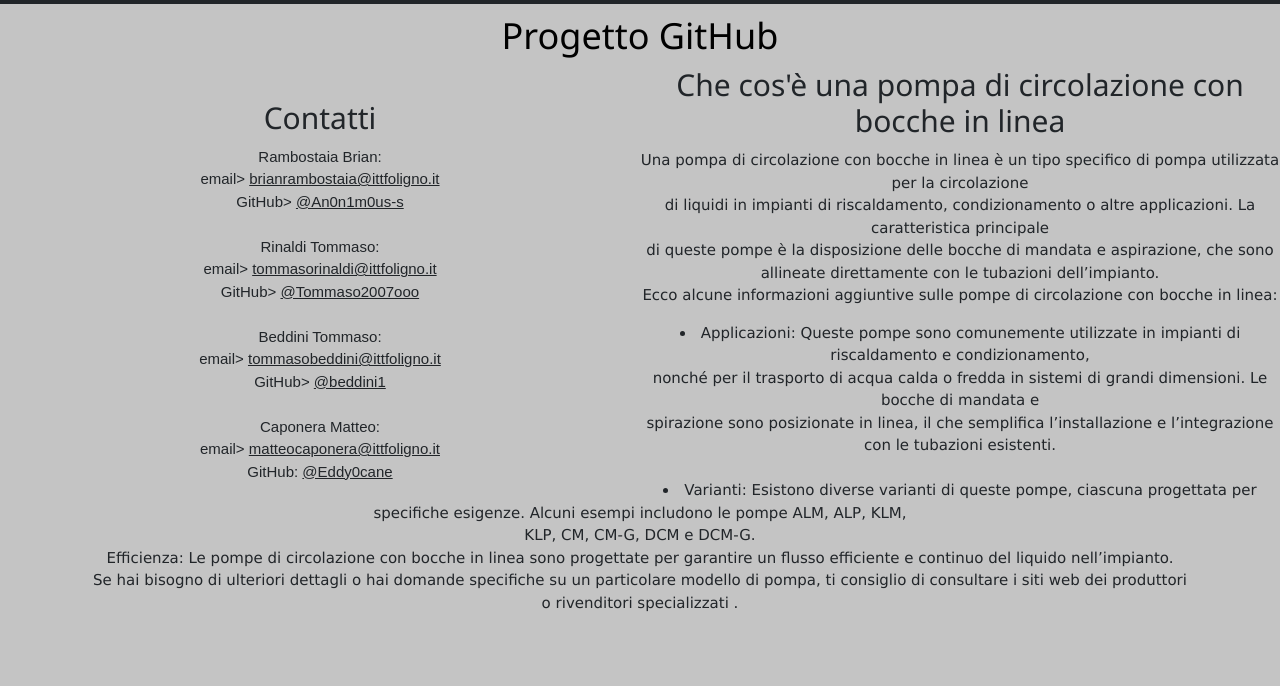
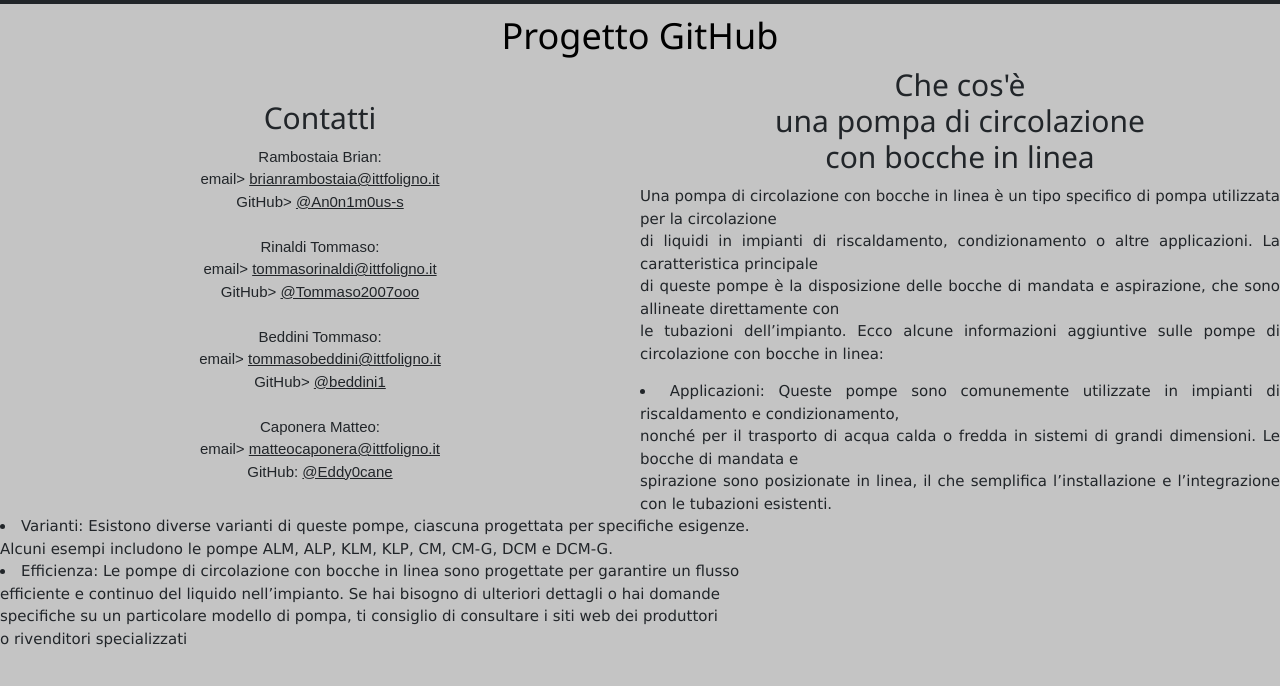
Before and after one commit to An0n1m0us-s/SchoolProject, a plain HTML site: page Index.html in a window 1280 px wide. Shown: the part 60-746 px from the top of the page. Drawn offline with nearby package versions, Linux system fonts and the light colour scheme.

Commit message:
Modifica del file .html

```diff
--- a/Index.html
+++ b/Index.html
@@ -43,7 +43,7 @@
     <div class="split2">
       <div>
         <br>
-        <h2>Contatti</h2>
+        <h2 align="center">Contatti</h2>
         <p style="font-family: Arial;">
             Rambostaia Brian: <br>
             email> <a href="mailto:brianrambostaia@ittfoligno.it">brianrambostaia@ittfoligno.it</a><br>
@@ -64,31 +64,36 @@
       </div>
       </div>
       <div>
-        <h2>Che cos'è una pompa di circolazione con bocche in linea</h2>
-        <p>
+        <h2 align="center">
+          Che cos'è <br>
+          una pompa di circolazione <br>
+          con bocche in linea
+        </h2>
+        <p style="text-align: justify;">
             Una pompa di circolazione con bocche in linea è un tipo specifico di pompa utilizzata per la circolazione <br>
             di liquidi in impianti di riscaldamento, condizionamento o altre applicazioni. La caratteristica principale <br>
-            di queste pompe è la disposizione delle bocche di mandata e aspirazione, che sono allineate direttamente con le tubazioni dell’impianto. <br>
+            di queste pompe è la disposizione delle bocche di mandata e aspirazione, che sono allineate direttamente con <br>
+            le tubazioni dell’impianto. Ecco alcune informazioni aggiuntive sulle pompe di circolazione con bocche in linea:
 
-            Ecco alcune informazioni aggiuntive sulle pompe di circolazione con bocche in linea: <br>
-
-        <li>
-        Applicazioni: Queste pompe sono comunemente utilizzate in impianti di riscaldamento e condizionamento, <br>
-        nonché per il trasporto di acqua calda o fredda in sistemi di grandi dimensioni. Le bocche di mandata e  <br>
-        spirazione sono posizionate in linea, il che semplifica l’installazione e l’integrazione con le tubazioni esistenti.
-        </li>
-        <br>
-        <li>
-        Varianti: Esistono diverse varianti di queste pompe, ciascuna progettata per specifiche esigenze. Alcuni esempi includono le pompe ALM, ALP, KLM, <br>
-        KLP, CM, CM-G, DCM e DCM-G.
-        <br>
-        Efficienza: Le pompe di circolazione con bocche in linea sono progettate per garantire un flusso efficiente e continuo del liquido nell’impianto. <br>
-        Se hai bisogno di ulteriori dettagli o hai domande specifiche su un particolare modello di pompa, ti consiglio di consultare i siti web dei produttori <br>
-        o rivenditori specializzati .
-        </li>
+            <li style="text-align: justify;">
+              Applicazioni: Queste pompe sono comunemente utilizzate in impianti di riscaldamento e condizionamento, <br>
+              nonché per il trasporto di acqua calda o fredda in sistemi di grandi dimensioni. Le bocche di mandata e  <br>
+              spirazione sono posizionate in linea, il che semplifica l’installazione e l’integrazione con le tubazioni esistenti.
+            </li>
+            <li style="text-align: justify;">
+              Varianti: Esistono diverse varianti di queste pompe, ciascuna progettata per specifiche esigenze. <br>
+              Alcuni esempi includono le pompe ALM, ALP, KLM, KLP, CM, CM-G, DCM e DCM-G.
+            </li>
+            <li style="text-align: justify;">
+              Efficienza: Le pompe di circolazione con bocche in linea sono progettate per garantire un flusso <br>
+              efficiente e continuo del liquido nell’impianto. Se hai bisogno di ulteriori dettagli o hai domande <br>
+              specifiche su un particolare modello di pompa, ti consiglio di consultare i siti web dei produttori <br>
+              o rivenditori specializzati
+            </li>
         </p>
       </div>
       <div class="clearer"> </div>
+    </div>
   </div>
 </body>
 </html>
```
